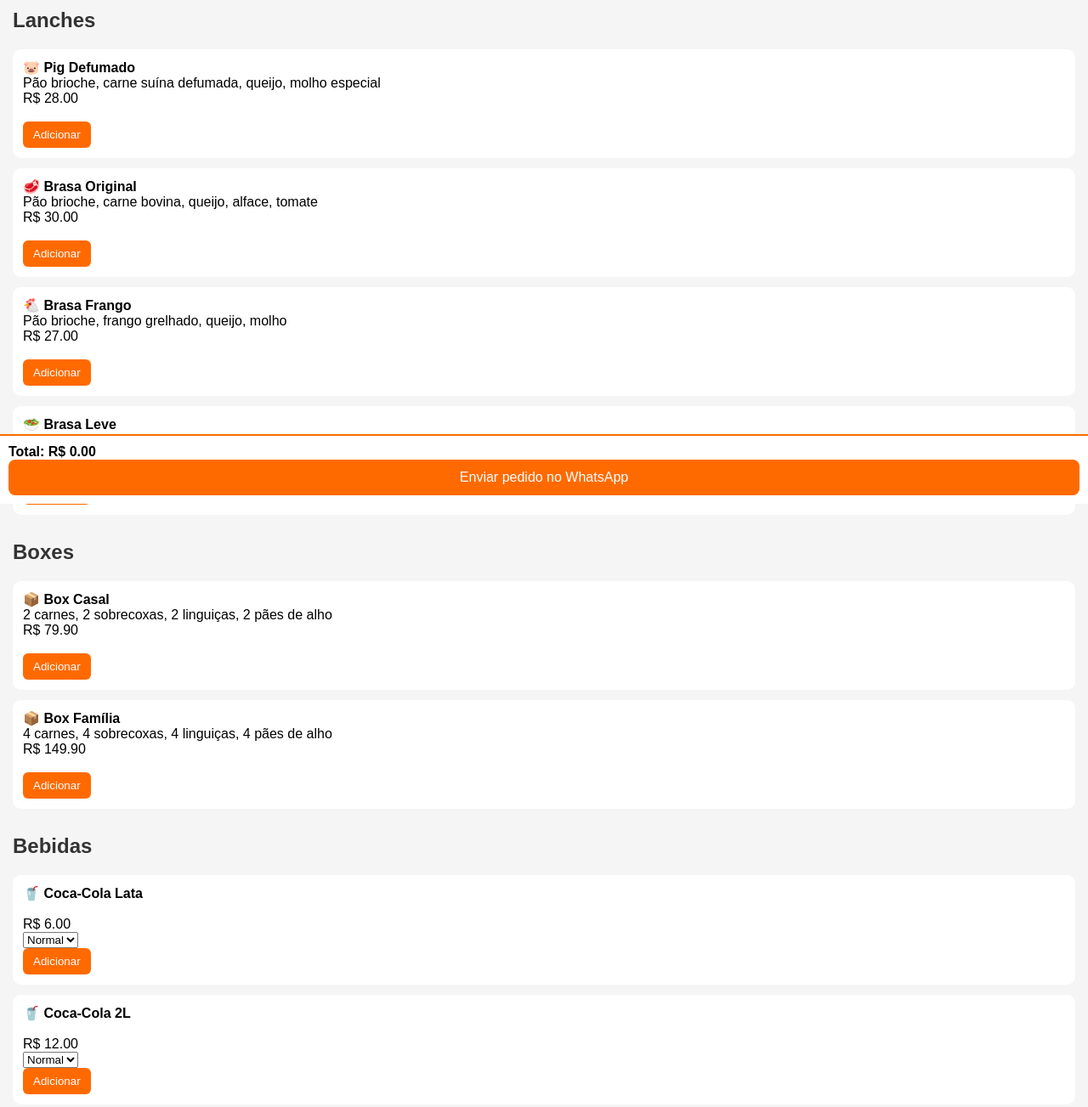
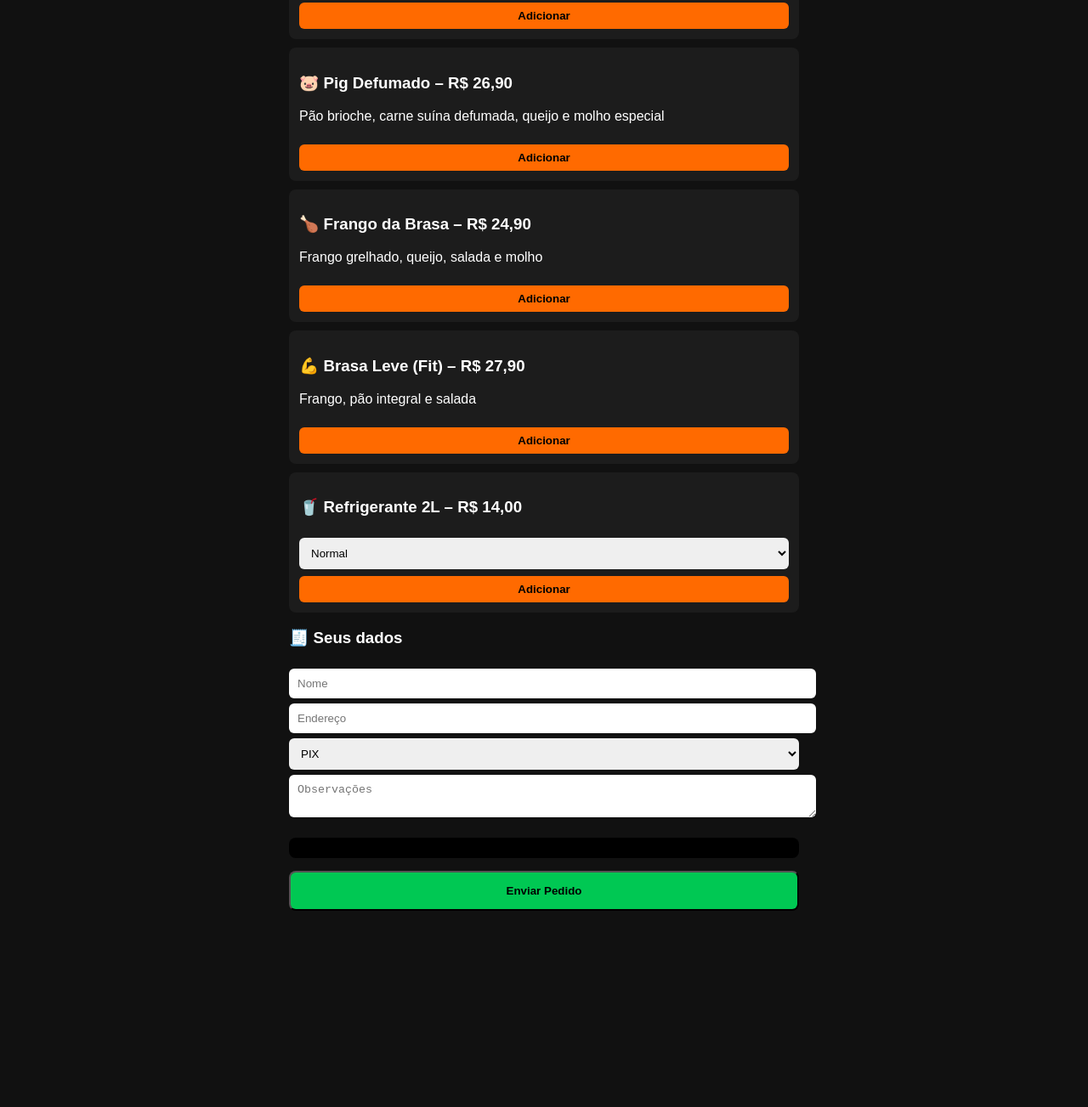
Before and after one commit to aartedabrasa-design/a-arte-da-brasa, a plain HTML site: page index.html in a window 1280 px wide. Shown: the part 207-1510 px from the top of the page at 85% size. After the commit the page ends 1295 px from the top, so only its background shows below. Drawn offline with Linux system fonts and the light colour scheme.

Commit message:
Update index.html

```diff
--- a/index.html
+++ b/index.html
@@ -1,108 +1,114 @@
 <!DOCTYPE html>
 <html lang="pt-BR">
 <head>
-<meta charset="UTF-8">
-<meta name="viewport" content="width=device-width, initial-scale=1.0">
+  <meta charset="UTF-8" />
+  <title>A Arte da Brasa – Pedidos</title>
 
-<title>A Arte da Brasa 🔥</title>
-
-<link rel="icon" href="/favicon.ico" type="image/x-icon">
-<link rel="apple-touch-icon" href="/logo.png">
+  <!-- LOGO / ÍCONE -->
+  <link rel="icon" type="IMG_0558.png" href="logo.png">
+  <link rel="apple-touch-icon" href="logo.png">
   <meta name="theme-color" content="#ff6a00">
 
+  <meta name="viewport" content="width=device-width, initial-scale=1.0" />
+
   <style>
-body{
-  margin:0;
-  font-family:Arial, sans-serif;
-  background:#f5f5f5;
+    body {
+      margin: 0;
+      font-family: Arial, sans-serif;
+      background: #111;
+      color: #fff;
     }
 
     /* SPLASH */
-#splash{
-  position:fixed;
-  inset:0;
-  background:#0f0f0f;
-  display:flex;
-  justify-content:center;
-  align-items:center;
-  z-index:9999;
-}
-#splash img{
-  width:200px;
-  animation:pulse 1.5s infinite;
-}
-@keyframes pulse{
-  0%{transform:scale(1)}
-  50%{transform:scale(1.05)}
-  100%{transform:scale(1)}
+    #splash {
+      position: fixed;
+      inset: 0;
+      background: #000;
+      display: flex;
+      align-items: center;
+      justify-content: center;
+      z-index: 9999;
+      animation: fadeOut 1s ease forwards;
+      animation-delay: 2s;
     }
 
-/* HEADER */
-header{
-  background:#ff6a00;
-  color:#fff;
-  padding:15px;
-  text-align:center;
-}
-header img{
-  width:120px;
+    #splash img {
+      width: 200px;
+      animation: fadeIn 1s ease;
     }
 
-/* MENU */
-section{
-  padding:15px;
-}
-h2{
-  margin-top:30px;
-  color:#333;
+    @keyframes fadeOut {
+      to { opacity: 0; visibility: hidden; }
     }
 
-.item{
-  background:#fff;
-  border-radius:10px;
-  padding:12px;
-  margin-bottom:12px;
-}
-.item button{
-  background:#ff6a00;
-  color:#fff;
-  border:none;
-  padding:8px 12px;
-  border-radius:6px;
-  cursor:pointer;
+    @keyframes fadeIn {
+      from { opacity: 0; transform: scale(0.9); }
+      to { opacity: 1; transform: scale(1); }
     }
 
-/* CART */
-#cart{
-  position:fixed;
-  bottom:0;
-  left:0;
-  right:0;
-  background:#fff;
-  border-top:2px solid #ff6a00;
-  padding:10px;
-}
-#cart button{
-  width:100%;
-  background:#ff6a00;
-  color:#fff;
-  border:none;
-  padding:12px;
-  border-radius:8px;
-  font-size:16px;
+    /* CONTEÚDO */
+    .container {
+      max-width: 600px;
+      margin: auto;
+      padding: 16px;
+      opacity: 0;
+      animation: contentFade 1s ease forwards;
+      animation-delay: 2.3s;
     }
 
-/* MSG */
-#msg{
-  position:fixed;
-  bottom:90px;
-  left:50%;
-  transform:translateX(-50%);
-  background:#000;
-  color:#fff;
-  padding:10px 15px;
-  border-radius:8px;
-  display:none;
+    @keyframes contentFade {
+      to { opacity: 1; }
+    }
+
+    h1 {
+      text-align: center;
+      color: #ff6a00;
+    }
+
+    .item {
+      background: #1c1c1c;
+      padding: 12px;
+      margin-bottom: 10px;
+      border-radius: 8px;
+    }
+
+    .item button {
+      background: #ff6a00;
+      color: #000;
+      border: none;
+      padding: 8px 12px;
+      border-radius: 6px;
+      font-weight: bold;
+      margin-top: 8px;
+      width: 100%;
+    }
+
+    select, input, textarea {
+      width: 100%;
+      padding: 10px;
+      margin-top: 6px;
+      border-radius: 6px;
+      border: none;
+    }
+
+    .cart {
+      background: #000;
+      padding: 12px;
+      border-radius: 8px;
+      margin-top: 20px;
+    }
+
+    .toast {
+      position: fixed;
+      bottom: 20px;
+      left: 50%;
+      transform: translateX(-50%);
+      background: #ff6a00;
+      color: #000;
+      padding: 10px 16px;
+      border-radius: 20px;
+      font-weight: bold;
+      display: none;
     }
   </style>
 </head>
@@ -114,98 +120,123 @@ h2{
   <img src="IMG_0558.png" alt="A Arte da Brasa">
 </div>
 
-<header>
-  <img src="IMG_0558.png"><br>
-  <strong>Pedidos Online</strong>
-</header>
+<div class="container">
 
-<section id="menu"></section>
+<h1>🔥 A Arte da Brasa</h1>
 
-<div id="cart">
-  <strong>Total: R$ <span id="total">0.00</span></strong>
-  <button onclick="sendOrder()">Enviar pedido no WhatsApp</button>
+<!-- CARDÁPIO -->
+<div class="item">
+  <h3>🥩 Brasa Original (Boi) – R$ 29,90</h3>
+  <p>Pão brioche, carne bovina, queijo, alface, tomate e molho da casa</p>
+  <button onclick="addItem('Brasa Original', 29.9)">Adicionar</button>
 </div>
 
-<div id="msg">Item adicionado ao carrinho ✅</div>
+<div class="item">
+  <h3>🐷 Pig Defumado – R$ 26,90</h3>
+  <p>Pão brioche, carne suína defumada, queijo e molho especial</p>
+  <button onclick="addItem('Pig Defumado', 26.9)">Adicionar</button>
+</div>
+
+<div class="item">
+  <h3>🍗 Frango da Brasa – R$ 24,90</h3>
+  <p>Frango grelhado, queijo, salada e molho</p>
+  <button onclick="addItem('Frango da Brasa', 24.9)">Adicionar</button>
+</div>
+
+<div class="item">
+  <h3>💪 Brasa Leve (Fit) – R$ 27,90</h3>
+  <p>Frango, pão integral e salada</p>
+  <button onclick="addItem('Brasa Leve', 27.9)">Adicionar</button>
+</div>
+
+<div class="item">
+  <h3>🥤 Refrigerante 2L – R$ 14,00</h3>
+  <select id="refriTipo">
+    <option value="Normal">Normal</option>
+    <option value="Zero">Zero</option>
+  </select>
+  <button onclick="addItem('Refrigerante 2L', 14)">Adicionar</button>
+</div>
+
+<!-- DADOS -->
+<h3>🧾 Seus dados</h3>
+<input id="nome" placeholder="Nome">
+<input id="endereco" placeholder="Endereço">
+
+<select id="pagamento">
+  <option value="PIX">PIX</option>
+  <option value="Cartão">Cartão</option>
+  <option value="Dinheiro">Dinheiro</option>
+</select>
+
+<textarea id="obs" placeholder="Observações"></textarea>
+
+<!-- CARRINHO -->
+<div class="cart" id="cart"></div>
+
+<button onclick="finalizarPedido()" style="width:100%;margin-top:15px;background:#00c853;color:#000;font-weight:bold;padding:14px;border-radius:8px;">
+Enviar Pedido
+</button>
+
+</div>
+
+<div class="toast" id="toast">Item adicionado ao carrinho</div>
 
 <script>
-const taxaEntrega = 1.00;
-const cart = [];
+let carrinho = [];
+const taxa = 1;
 
-const menu = [
-  {cat:"Lanches", name:"🐷 Pig Defumado", price:28, desc:"Pão brioche, carne suína defumada, queijo, molho especial"},
-  {cat:"Lanches", name:"🥩 Brasa Original", price:30, desc:"Pão brioche, carne bovina, queijo, alface, tomate"},
-  {cat:"Lanches", name:"🐔 Brasa Frango", price:27, desc:"Pão brioche, frango grelhado, queijo, molho"},
-  {cat:"Lanches", name:"🥗 Brasa Leve", price:26, desc:"Pão integral, frango grelhado, salada fresca"},
-
-  {cat:"Boxes", name:"📦 Box Casal", price:79.9, desc:"2 carnes, 2 sobrecoxas, 2 linguiças, 2 pães de alho"},
-  {cat:"Boxes", name:"📦 Box Família", price:149.9, desc:"4 carnes, 4 sobrecoxas, 4 linguiças, 4 pães de alho"},
-
-  {cat:"Bebidas", name:"🥤 Coca-Cola Lata", price:6},
-  {cat:"Bebidas", name:"🥤 Coca-Cola 2L", price:12}
-];
-
-function renderMenu(){
-  const container=document.getElementById("menu");
-  let lastCat="";
-  menu.forEach((i)=>{
-    if(i.cat!==lastCat){
-      container.innerHTML+=`<h2>${i.cat}</h2>`;
-      lastCat=i.cat;
-    }
-    container.innerHTML+=`
-    <div class="item">
-      <strong>${i.name}</strong><br>
-      ${i.desc||""}<br>
-      R$ ${i.price.toFixed(2)}<br>
-      ${i.cat==="Bebidas" ? `
-        <select id="tipo-${i.name}">
-          <option>Normal</option>
-          <option>Zero</option>
-        </select>` : ""}
-      <br><button onclick="addItem('${i.name}',${i.price})">Adicionar</button>
-    </div>`;
-  });
+function addItem(nome, preco) {
+  carrinho.push({ nome, preco });
+  atualizarCarrinho();
+  mostrarToast();
 }
 
-function addItem(name,price){
-  cart.push({name,price});
-  updateTotal();
-  showMsg();
+function atualizarCarrinho() {
+  let html = "<h3>🛒 Carrinho</h3>";
+  let total = 0;
+
+  carrinho.forEach(i => {
+    total += i.preco;
+    html += `<p>${i.nome} – R$ ${i.preco.toFixed(2)}</p>`;
+  });
+
+  html += `<p>Taxa de entrega: R$ ${taxa.toFixed(2)}</p>`;
+  html += `<strong>Total: R$ ${(total + taxa).toFixed(2)}</strong>`;
+
+  document.getElementById("cart").innerHTML = html;
 }
 
-function updateTotal(){
-  let total = cart.reduce((s,i)=>s+i.price,0)+taxaEntrega;
-  document.getElementById("total").innerText=total.toFixed(2);
+function mostrarToast() {
+  const t = document.getElementById("toast");
+  t.style.display = "block";
+  setTimeout(() => t.style.display = "none", 2000);
 }
 
-function showMsg(){
-  const m=document.getElementById("msg");
-  m.style.display="block";
-  setTimeout(()=>m.style.display="none",1500);
+function finalizarPedido() {
+  const nome = document.getElementById("nome").value;
+  const endereco = document.getElementById("endereco").value;
+  const pagamento = document.getElementById("pagamento").value;
+  const obs = document.getElementById("obs").value;
+
+  if (!nome || !endereco) {
+    alert("Preencha nome e endereço");
+    return;
   }
 
-function sendOrder(){
-  let text="🔥 *Pedido – A Arte da Brasa* %0A%0A";
-  let subtotal=0;
-  cart.forEach(i=>{
-    text+=`• ${i.name} – R$ ${i.price.toFixed(2)}%0A`;
-    subtotal+=i.price;
+  let msg = `🔥 *PEDIDO – A ARTE DA BRASA*\n\n👤 ${nome}\n📍 ${endereco}\n💳 ${pagamento}\n\n🍔 Itens:\n`;
+  let total = 0;
+
+  carrinho.forEach(i => {
+    total += i.preco;
+    msg += `• ${i.nome} – R$ ${i.preco.toFixed(2)}\n`;
   });
-  text+=`%0ASubtotal: R$ ${subtotal.toFixed(2)}%0A`;
-  text+=`Taxa de entrega: R$ ${taxaEntrega.toFixed(2)}%0A`;
-  text+=`*Total: R$ ${(subtotal+taxaEntrega).toFixed(2)}*`;
-  window.open(`https://wa.me/5543981119765?text=${text}`);
+
+  msg += `\n🚚 Taxa: R$ ${taxa.toFixed(2)}\n💰 TOTAL: R$ ${(total + taxa).toFixed(2)}`;
+  if (obs) msg += `\n📝 Obs: ${obs}`;
+
+  window.open("https://wa.me/5543981119765?text=" + encodeURIComponent(msg));
 }
-
-/* SPLASH */
-window.onload=()=>{
-  setTimeout(()=>{
-    document.getElementById("splash").style.display="none";
-  },2000);
-}
-
-renderMenu();
 </script>
 
 </body>
```
Lines whose indentation alone changed are shown as unchanged.
